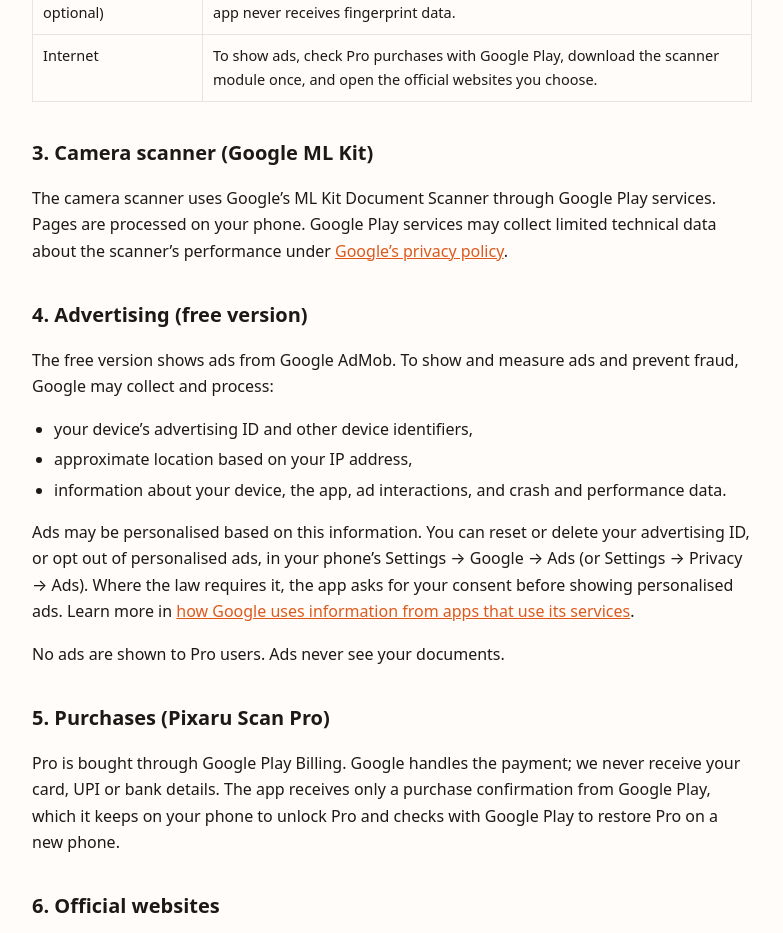
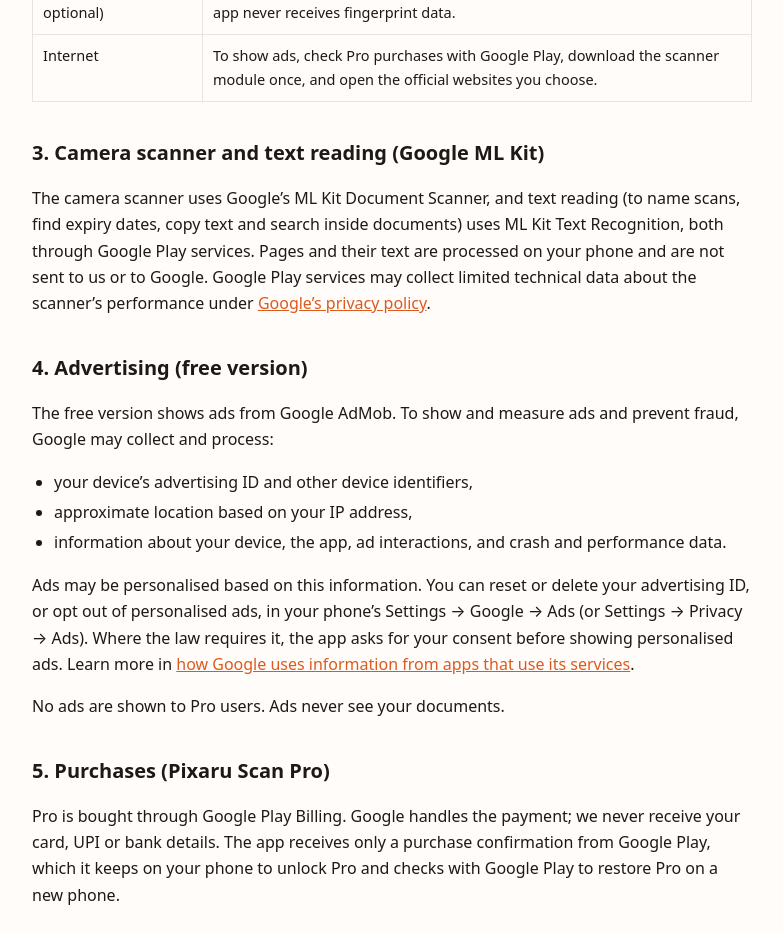
Before and after one commit to Pixarugames/pixaru-scan, a plain HTML site: page privacy.html in a window 1280 px wide. Shown: the part 1220-2153 px from the top of the page, without its empty margins (248-1031 px from the left). Drawn offline with Linux system fonts and the light colour scheme.

Commit message:
Add files via upload

```diff
--- a/privacy.html
+++ b/privacy.html
@@ -54,8 +54,8 @@ ul{padding-left:22px}li{margin:4px 0}
 <tr><td>Internet</td><td>To show ads, check Pro purchases with Google Play, download the scanner module once, and open the official websites you choose.</td></tr>
 </table>
 
-<h2>3. Camera scanner (Google ML Kit)</h2>
-<p>The camera scanner uses Google’s ML Kit Document Scanner through Google Play services. Pages are processed on your phone. Google Play services may collect limited technical data about the scanner’s performance under <a href="https://policies.google.com/privacy">Google’s privacy policy</a>.</p>
+<h2>3. Camera scanner and text reading (Google ML Kit)</h2>
+<p>The camera scanner uses Google’s ML Kit Document Scanner, and text reading (to name scans, find expiry dates, copy text and search inside documents) uses ML Kit Text Recognition, both through Google Play services. Pages and their text are processed on your phone and are not sent to us or to Google. Google Play services may collect limited technical data about the scanner’s performance under <a href="https://policies.google.com/privacy">Google’s privacy policy</a>.</p>
 
 <h2>4. Advertising (free version)</h2>
 <p>The free version shows ads from Google AdMob. To show and measure ads and prevent fraud, Google may collect and process:</p>
```
